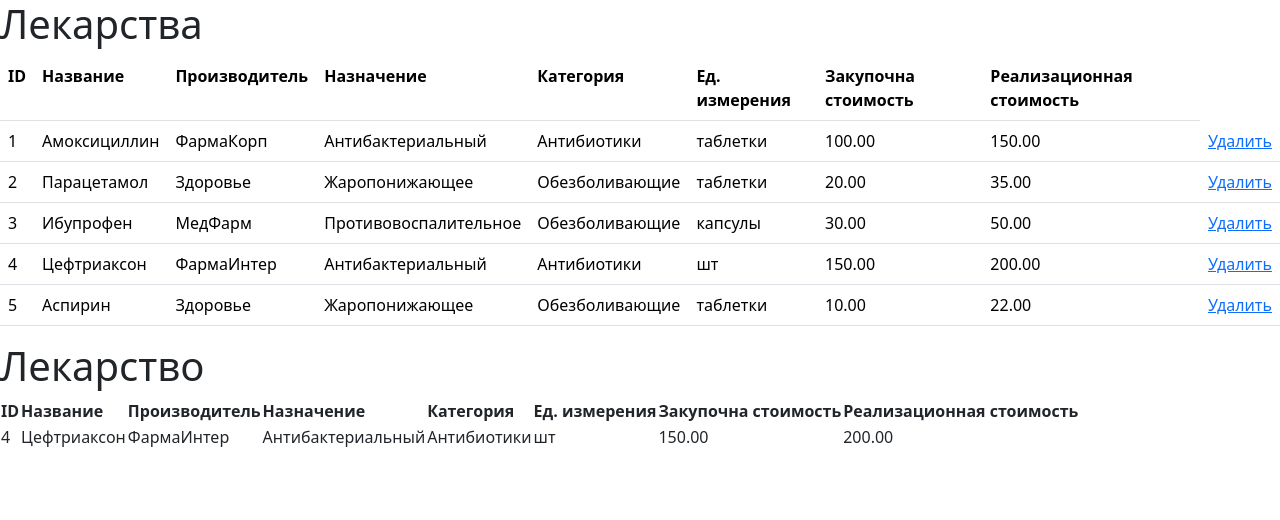
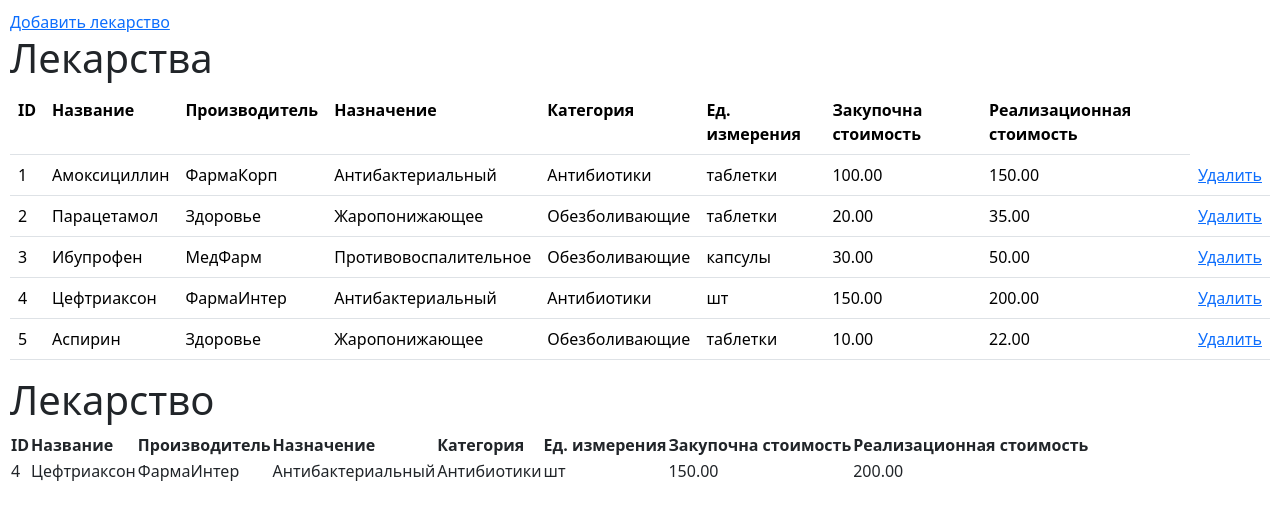
Before and after one commit to erasemymem0ry/drug_warehouse, a PHP site: page / in a window 1280 px wide. Shown: the top 520 px of the page. Run offline with PHP 8.4, Linux system fonts and the light colour scheme; data comes from the database, SQL or seed files in the repository.

Commit message:
Update index.php

```diff
--- a/index.php
+++ b/index.php
@@ -16,7 +16,8 @@ $drugsRow = getDrugsRow(4);
     <title>Лекарства</title>
 </head>
 
-<body>
+<body style="margin:10px;">
+    <a href="addDrugPage.php">Добавить лекарство</a>
     <h1>Лекарства</h1>
     <table class="table">
         <th>ID</th>
@@ -38,7 +39,6 @@ $drugsRow = getDrugsRow(4);
         }
 
         ?>
-
     </table class="table">
     <h1>Лекарство</h1>
     <table>
```
